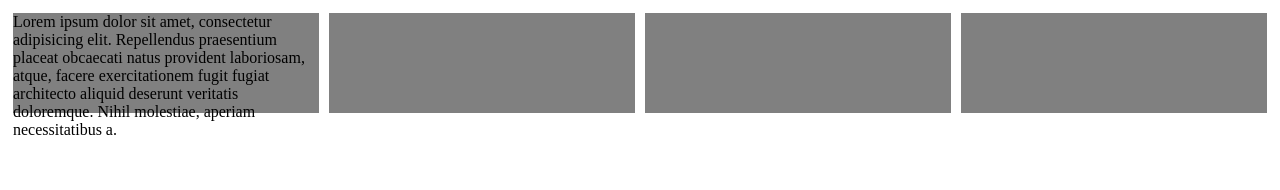
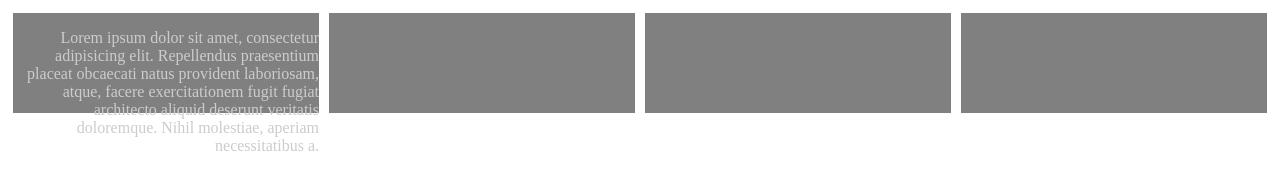
Before and after one commit to juanlopexyz/desafio003, a plain HTML site: page ejercicio1/index.html in a window 1280 px wide. Drawn offline with Linux system fonts and the light colour scheme.

Commit message:
editando

```diff
--- a/ejercicio1/index.html
+++ b/ejercicio1/index.html
@@ -4,14 +4,24 @@
 	<meta charset="UTF-8">
 	<title>box model</title>
 	<link rel="stylesheet" href="style.css">
+	<style type="text/css">
+		p{
+			color: #cccccc;
+			text-align: right;
+
+		}
+	</style>
 
 </head>
 <body>
 	<div class="box">
-		<span>
+		<p>
+		<span style="color: cccccc">
 		Lorem ipsum dolor sit amet, consectetur adipisicing elit. Repellendus praesentium placeat obcaecati natus provident laboriosam, atque, facere exercitationem fugit fugiat architecto aliquid deserunt veritatis doloremque. Nihil molestiae, aperiam necessitatibus a.
 		</span>
+		</p>
 
+		<a href="">
 	</div>
 
 	<div class="box"></div>
```
